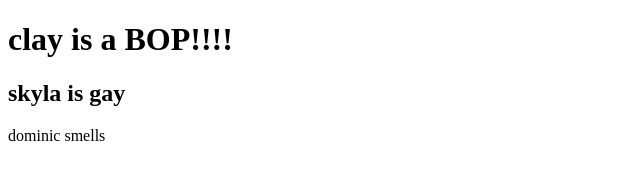
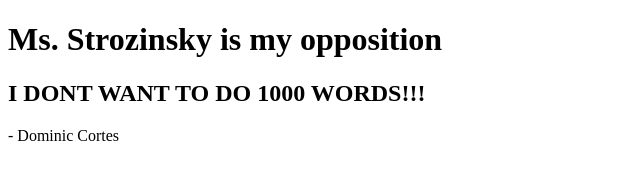
Before and after one commit to zaaaacch/website, a plain HTML site: page index.html in a window 1280 px wide. Shown: the whole page, without its empty margins (0-640 px from the left). Drawn offline with Linux system fonts and the light colour scheme.

Commit message:
stro is my opp

```diff
--- a/index.html
+++ b/index.html
@@ -1,8 +1,8 @@
 <!DOCTYPE html>
 <html>
     <body>
-        <h1>clay is a BOP!!!!</h1>
-        <h2>skyla is gay</h2>
-        <p>dominic smells</p>
+        <h1>Ms. Strozinsky is my opposition</h1>
+        <h2>I DONT WANT TO DO 1000 WORDS!!!</h2>
+        <p>- Dominic Cortes</p>
     </body>
 </html>
```
